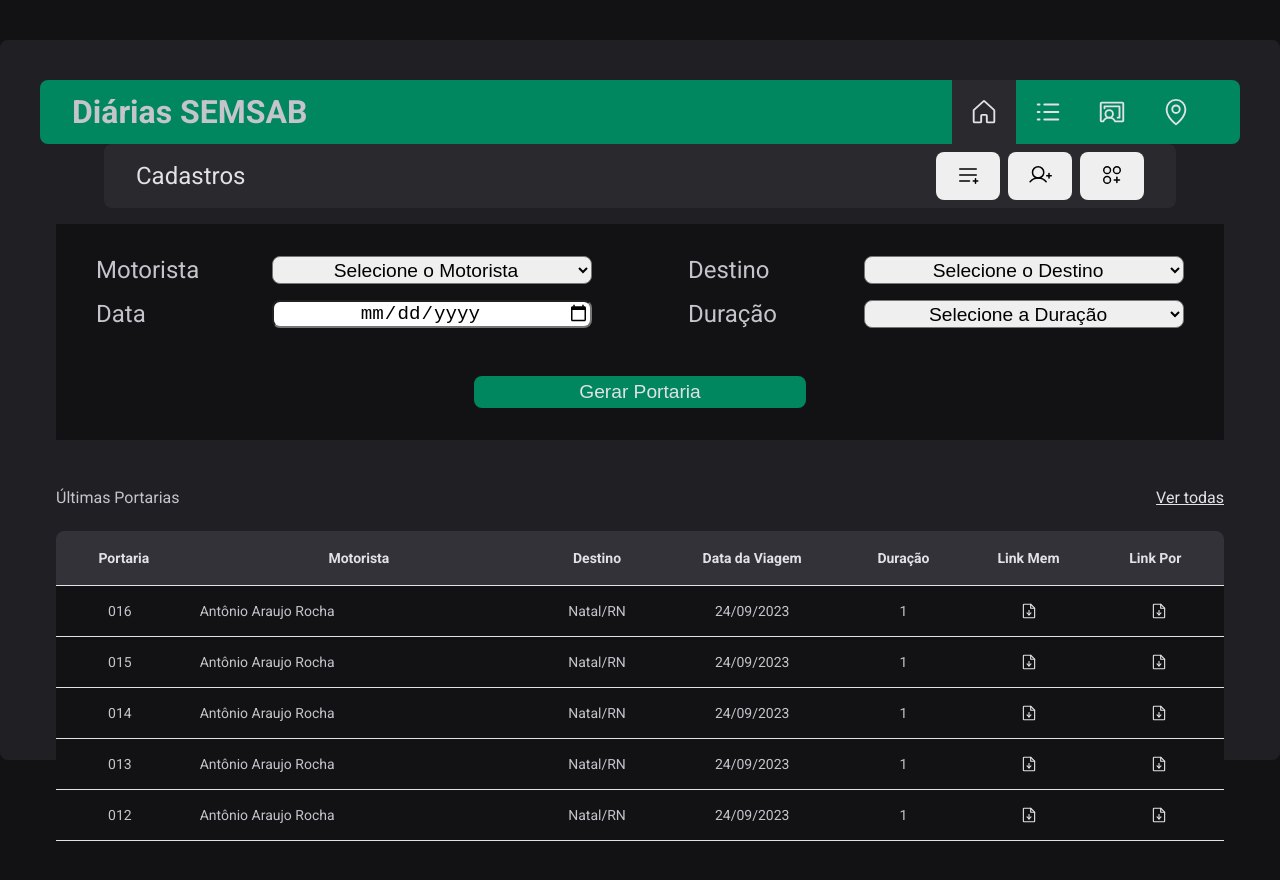
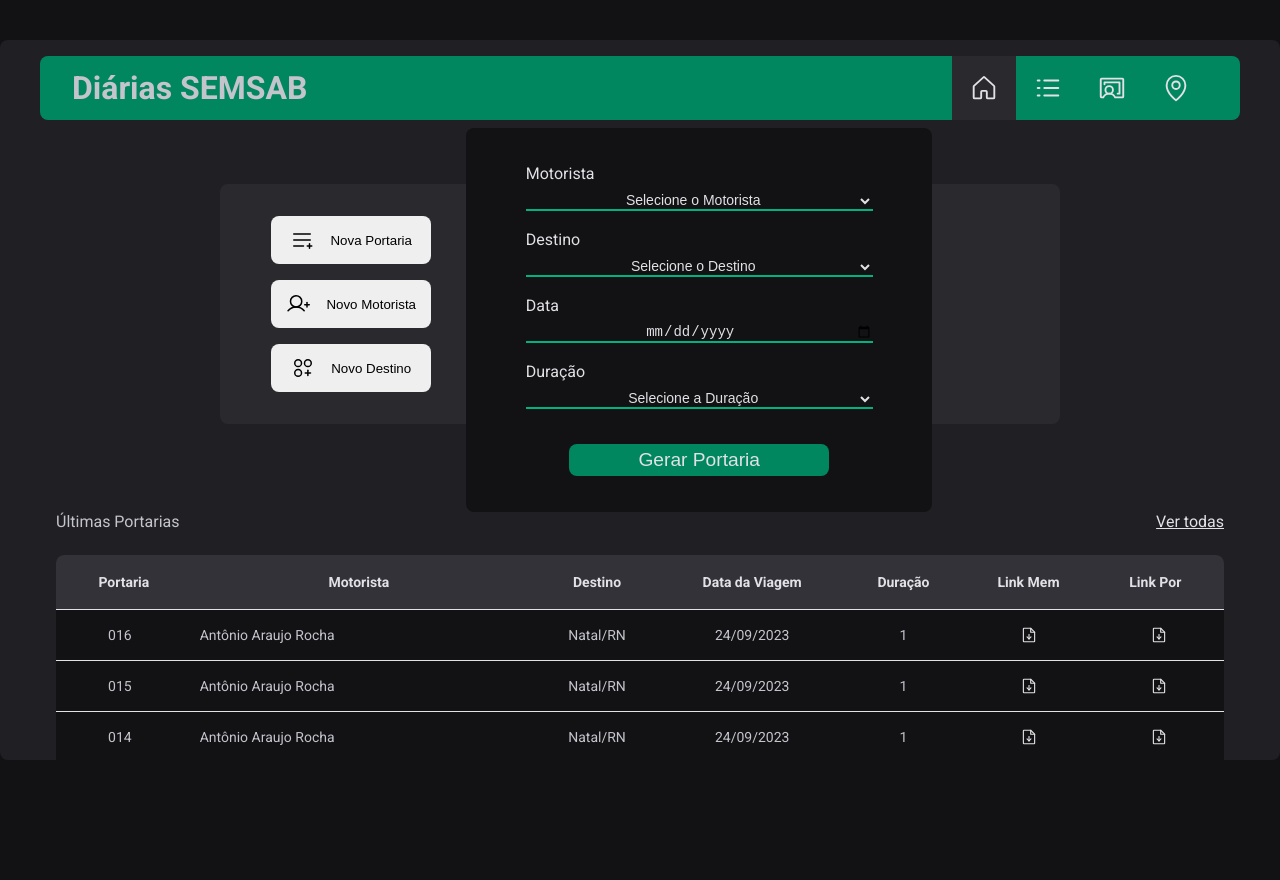
Before and after one commit to Eudaroj/diariasSemsab, a React (Vite) app: page / in a window 1280 px wide. Shown: the top 880 px of the page. After the commit the page ends 800 px from the top, so only its background shows below. Built offline with nearby package versions, Linux system fonts and the light colour scheme.

Commit message:
allPagesLayoutDone

```diff
--- a/src/DataBase/motoristas.tsx
+++ b/src/DataBase/motoristas.tsx
@@ -59,4 +59,52 @@ export const dbMotoristas = [
     agencia: '4444-4',
     conta: 'Cc 44444-4',
   },
+  {
+    nome: 'Antônio Fernando Palmas Silva',
+    cargo: 'Motorista',
+    cpf: '555.555.555-55',
+    matricula: '555',
+    endereco: 'Rua Nove, 1550',
+    telefone: '(55) 555555555',
+    email: 'antonioaraujo@gmail.com',
+    banco: 'Banco do Brasil',
+    agencia: '5555-5',
+    conta: 'Cc 55555-5',
+  },
+  {
+    nome: 'Elias Oliveira Pinheiro',
+    cargo: 'Motorista',
+    cpf: '666.666.666-66',
+    matricula: '666',
+    endereco: 'Rua Nove, 1550',
+    telefone: '(66) 666666666',
+    email: 'antonioaraujo@gmail.com',
+    banco: 'Banco do Brasil',
+    agencia: '6666-6',
+    conta: 'Cc 66666-6',
+  },
+  {
+    nome: 'Antônio Fernando Palmas Silva',
+    cargo: 'Motorista',
+    cpf: '777.777.777-77',
+    matricula: '777',
+    endereco: 'Rua Nove, 1550',
+    telefone: '(77) 777777777',
+    email: 'antonioaraujo@gmail.com',
+    banco: 'Banco do Brasil',
+    agencia: '7777-7',
+    conta: 'Cc 77777-77',
+  },
+  {
+    nome: 'Paulo Gomes Araujo',
+    cargo: 'Motorista',
+    cpf: '888.888.888-88',
+    matricula: '888',
+    endereco: 'Avenida Horácio Lafer, 438',
+    telefone: '(88) 888888888',
+    email: 'paulogomes@gmail.com',
+    banco: 'Banco do Brasil',
+    agencia: '8888-8',
+    conta: 'Cc 88888-8',
+  },
 ]
--- a/src/layouts/DefaultLayout/styles.ts
+++ b/src/layouts/DefaultLayout/styles.ts
@@ -1,10 +1,10 @@
 import styled from 'styled-components'
 
 export const LayoutContainer = styled.div`
-  max-width: 84rem;
+  max-width: 90rem;
   height: calc(100vh - 5rem);
   margin: 2.5rem auto;
-  padding: 2.5rem;
+  padding: 1rem 2.5rem 0;
 
   background: ${(props) => props.theme['gray-800']};
   border-radius: 8px;
--- a/src/pages/Destinos/styles.ts
+++ b/src/pages/Destinos/styles.ts
@@ -8,13 +8,12 @@ export const DestinosContainer = styled.div`
   flex: 1;
   overflow: auto;
 
-  margin: 1rem auto;
+  margin: 0.6rem auto;
   width: 50%;
 
   table {
     flex: 1;
     border-collapse: collapse;
-    margin: 1.5rem 0rem;
 
     th {
       background-color: ${(props) => props.theme['gray-600']};
@@ -22,19 +21,8 @@ export const DestinosContainer = styled.div`
       text-align: center;
       color: ${(props) => props.theme['gray-100']};
       font-size: 1.2rem;
-      /* line-height: 1.6; */
       border-top-left-radius: 8px;
       border-top-right-radius: 8px;
-
-      &:first-child {
-        border-top-left-radius: 8px;
-        padding-left: 1.5rem;
-      }
-
-      &:last-child {
-        border-top-right-radius: 8px;
-        padding-right: 1.5rem;
-      }
     }
 
     td {
--- a/src/pages/Diarias/index.tsx
+++ b/src/pages/Diarias/index.tsx
@@ -13,8 +13,8 @@ export function Diarias() {
             <th>Destino</th>
             <th>Data da Viagem</th>
             <th>Duração</th>
-            <th>Link Mem</th>
-            <th>Link Por</th>
+            <th>Mem</th>
+            <th>Por</th>
           </tr>
         </thead>
         <tbody>
--- a/src/pages/Diarias/styles.ts
+++ b/src/pages/Diarias/styles.ts
@@ -8,12 +8,11 @@ export const PortariasContainer = styled.div`
   flex: 1;
   overflow: auto;
 
-  margin: 1rem 0rem;
+  margin: 1.5rem 0rem;
 
   table {
     flex: 1;
     border-collapse: collapse;
-    margin: 1.5rem 0rem;
 
     th {
       background-color: ${(props) => props.theme['gray-600']};
@@ -21,7 +20,6 @@ export const PortariasContainer = styled.div`
       text-align: center;
       color: ${(props) => props.theme['gray-100']};
       font-size: 1.2rem;
-      line-height: 1.6;
 
       &:first-child {
         border-top-left-radius: 8px;
--- a/src/pages/Home/Cadastros/index.tsx
+++ b/src/pages/Home/Cadastros/index.tsx
@@ -3,8 +3,9 @@ import { dbDestinos } from '../../../DataBase/destinos'
 import { dbMotoristas } from '../../../DataBase/motoristas'
 import {
   CadastrosContainer,
+  DivInputBaseForm,
   FormContainer,
-  LinhaFormContainer,
+  NavContainer,
   NovaPortariaButton,
 } from './styles'
 
@@ -12,23 +13,23 @@ export function Cadastros() {
   return (
     <div>
       <CadastrosContainer>
-        <span>Cadastros</span>
-        <nav>
+        <NavContainer>
           <button type="button">
             <ListPlus size={24} />
+            Nova Portaria
           </button>
           <button type="button">
             <UserPlus size={24} />
+            Novo Motorista
           </button>
           <button type="button">
             <CirclesThreePlus size={24} />
+            Novo Destino
           </button>
-        </nav>
-      </CadastrosContainer>
+        </NavContainer>
 
-      <FormContainer>
-        <LinhaFormContainer>
-          <div>
+        <FormContainer>
+          <DivInputBaseForm>
             <label htmlFor="motorista">Motorista</label>
             <select name="motorista">
               <option value="" disabled selected hidden>
@@ -42,8 +43,8 @@ export function Cadastros() {
                 )
               })}
             </select>
-          </div>
-          <div>
+          </DivInputBaseForm>
+          <DivInputBaseForm>
             <label htmlFor="destino">Destino</label>
             <select name="destino">
               <option value="" disabled selected hidden>
@@ -57,15 +58,13 @@ export function Cadastros() {
                 )
               })}
             </select>
-          </div>
-        </LinhaFormContainer>
+          </DivInputBaseForm>
 
-        <LinhaFormContainer>
-          <div>
+          <DivInputBaseForm>
             <label htmlFor="data">Data</label>
             <input type="date" name="data" />
-          </div>
-          <div>
+          </DivInputBaseForm>
+          <DivInputBaseForm>
             <label htmlFor="duracao">Duração</label>
             <select name="duracao">
               <option value="" disabled selected hidden>
@@ -76,11 +75,11 @@ export function Cadastros() {
               <option value="2">2</option>
               <option value="3">3</option>
             </select>
-          </div>
-        </LinhaFormContainer>
+          </DivInputBaseForm>
 
-        <NovaPortariaButton type="submit">Gerar Portaria</NovaPortariaButton>
-      </FormContainer>
+          <NovaPortariaButton type="submit">Gerar Portaria</NovaPortariaButton>
+        </FormContainer>
+      </CadastrosContainer>
     </div>
   )
 }
--- a/src/pages/Home/Cadastros/styles.ts
+++ b/src/pages/Home/Cadastros/styles.ts
@@ -3,9 +3,13 @@ import styled from 'styled-components'
 export const CadastrosContainer = styled.header`
   display: flex;
   justify-content: space-between;
-  align-items: center;
+  align-items: start;
+  gap: 1rem;
+  overflow: visible;
 
-  margin: 0rem 4rem 1rem;
+  width: 70%;
+  height: 15rem;
+  margin: 4rem auto 3.5rem;
   padding: 0.5rem 2rem;
   border-radius: 8px;
 
@@ -13,56 +17,72 @@ export const CadastrosContainer = styled.header`
   color: ${(props) => props.theme['gray-100']};
 
   font-size: 1.5rem;
+`
 
-  nav {
-    display: flex;
-    gap: 0.5rem;
+export const NavContainer = styled.nav`
+  display: flex;
+  flex-direction: column;
+  gap: 1rem;
+  margin: auto;
+
+  span {
+    padding-left: 1.5rem;
   }
 
   button {
-    width: 4rem;
+    width: 10rem;
     height: 3rem;
     border-radius: 8px;
     border: 0;
+
+    display: flex;
+    justify-content: center;
+    align-items: center;
+    gap: 1rem;
   }
 `
+
 export const FormContainer = styled.form`
   display: flex;
   flex-direction: column;
   justify-content: center;
   align-items: center;
-  gap: 1rem;
-  margin: 1rem;
+  gap: 1.2rem;
+  margin-right: 6rem;
+  margin-top: -4rem;
+  padding: 1rem;
+  border-radius: 8px;
+  width: 60%;
+  height: 24rem;
 
-  padding: 2rem;
   background: ${(props) => props.theme['gray-900']};
 
   font-family: 'Roboto', sans-serif;
-  font-size: 1.5rem;
-
-  div {
-    display: flex;
-    gap: 6rem;
-  }
+  font-size: 1rem;
 
   label {
-    width: 5rem;
+    width: 100%;
   }
 
   select,
   input {
-    font-size: 1.2rem;
-    /* font-weight: bold; */
+    font-size: 1rem;
     text-align: center;
 
-    width: 20rem;
-    border-radius: 8px;
+    width: 100%;
+
+    font-size: 0.875rem;
+
+    border: none;
+    border-bottom: 2px solid ${(props) => props.theme['green-300']};
+    background-color: ${(props) => props.theme['gray-900']};
+    color: ${(props) => props.theme['gray-100']};
   }
 `
 export const BaseButton = styled.button`
-  width: 30%;
+  width: 60%;
   height: 2rem;
-  margin-top: 2rem;
+  margin-top: 1rem;
   border-radius: 8px;
   border: 0;
 
@@ -82,7 +102,16 @@ export const NovaPortariaButton = styled(BaseButton)`
 `
 
 export const LinhaFormContainer = styled.div`
+  width: 100%;
   display: flex;
+  justify-content: space-evenly;
+`
+
+export const DivInputBaseForm = styled.div`
+  display: flex;
+  flex-direction: column;
   justify-content: space-between;
-  margin: 0 5rem;
+  gap: 0.5rem;
+
+  width: 80%;
 `
--- a/src/pages/Home/UltimasPortarias/styles.ts
+++ b/src/pages/Home/UltimasPortarias/styles.ts
@@ -7,12 +7,12 @@ export const UltimasPortariasContainer = styled.div`
   align-items: stretch;
   flex: 1;
 
-  margin: 2rem 1rem;
+  margin: 2rem 1rem 0;
 
   table {
     flex: 1;
     border-collapse: collapse;
-    margin: 1.5rem 0rem;
+    margin-top: 1.5rem;
 
     th {
       background-color: ${(props) => props.theme['gray-600']};
--- a/src/pages/Home/styles.ts
+++ b/src/pages/Home/styles.ts
@@ -5,4 +5,6 @@ export const HomeContainer = styled.main`
 
   display: flex;
   flex-direction: column;
+
+  overflow: auto;
 `
--- a/src/pages/Motoristas/styles.ts
+++ b/src/pages/Motoristas/styles.ts
@@ -8,12 +8,11 @@ export const MotoristasContainer = styled.div`
   flex: 1;
   overflow: auto;
 
-  margin: 1rem 0rem;
+  margin: 1.5rem 0rem;
 
   table {
     flex: 1;
     border-collapse: collapse;
-    margin: 1.5rem 0rem;
 
     th {
       background-color: ${(props) => props.theme['gray-600']};
--- a/src/styles/global.ts
+++ b/src/styles/global.ts
@@ -5,6 +5,20 @@ export const GlobalStyle = createGlobalStyle`
     margin: 0;
     padding: 0;
     box-sizing: border-box;
+
+    &::-webkit-scrollbar {
+      width: 15px;
+    }
+
+    &::-webkit-scrollbar-track {
+      background: ${(props) => props.theme['gray-800']};;
+    }
+
+    &::-webkit-scrollbar-thumb {
+      background: ${(props) => props.theme['gray-700']};
+      border-radius: 9px;
+      border: 4px solid ${(props) => props.theme['gray-800']};;
+    }
   }
 
   body {
```
